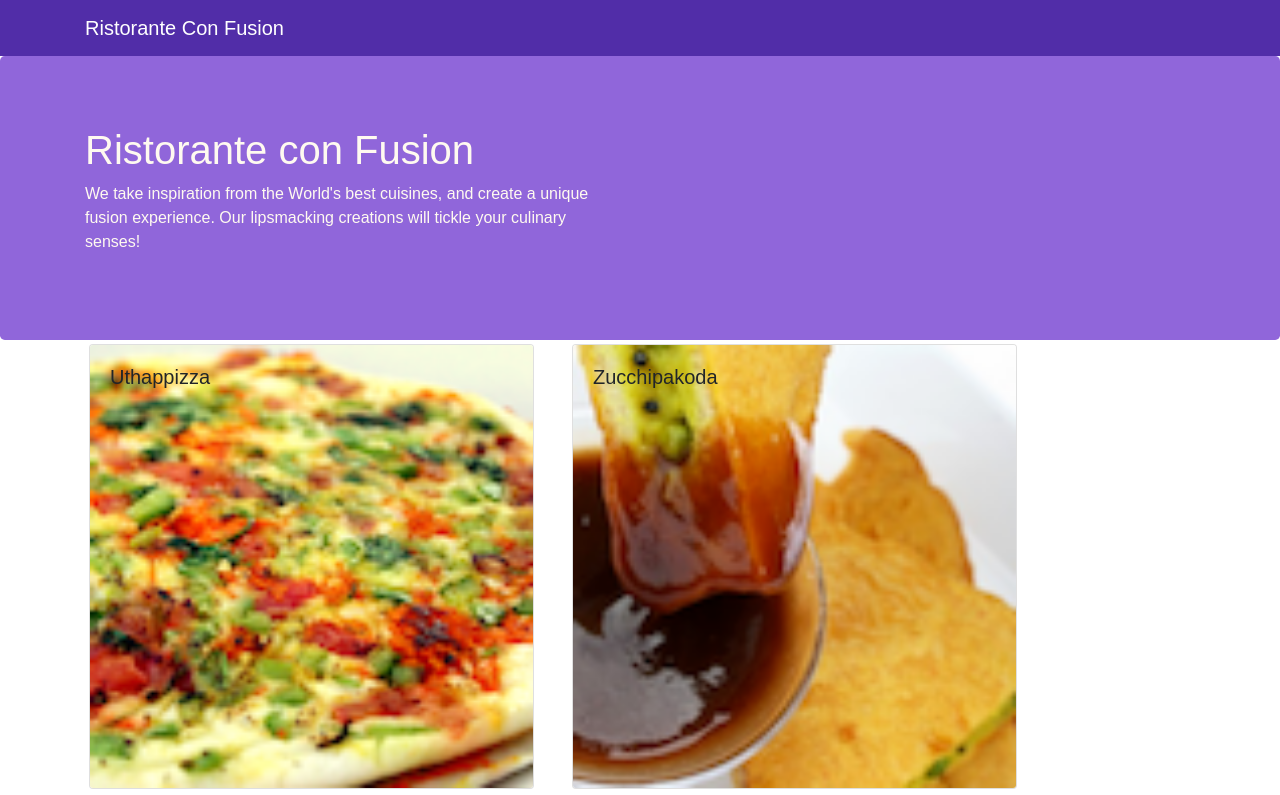
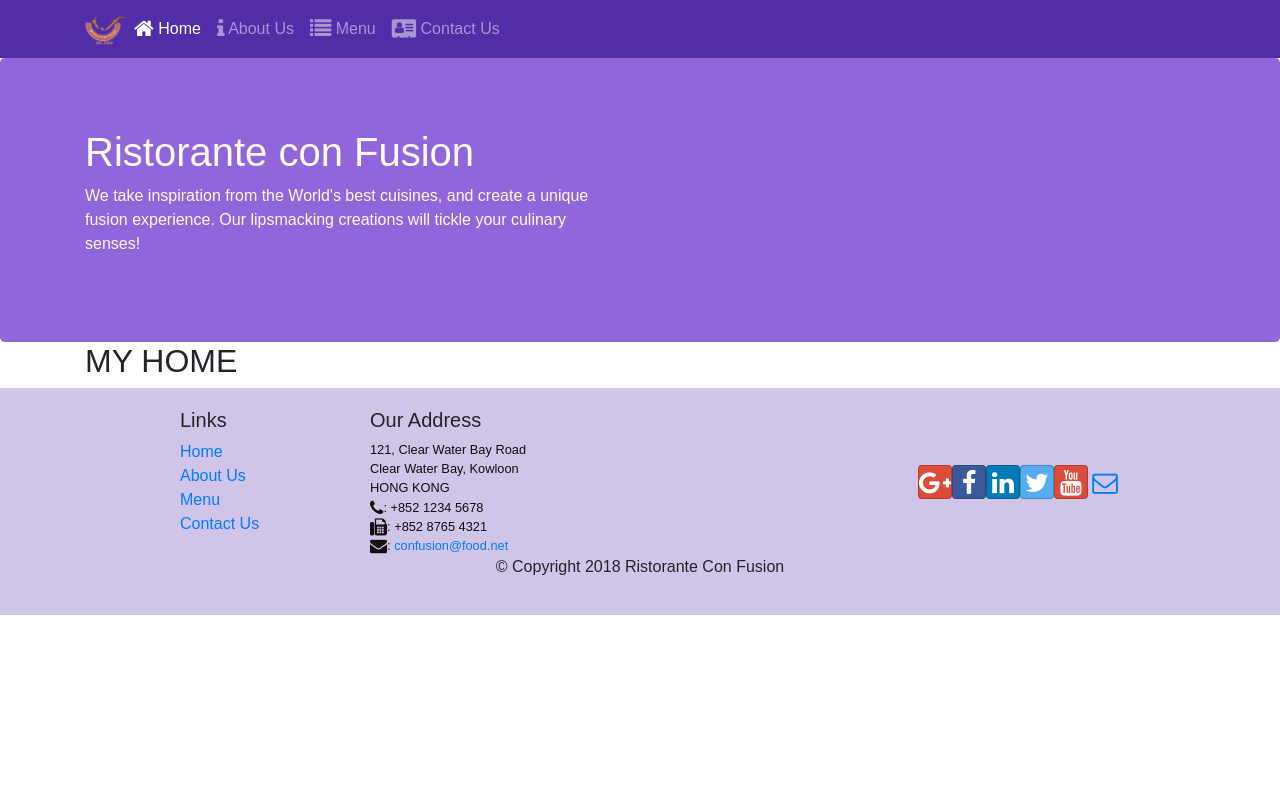
Before and after one commit to vats22/React.js-Project, a React (Create React App) app in the folder first_app/: page /home in a window 1280 px wide. Shown: the top 795 px of the page. Built offline with nearby package versions, Linux system fonts and the light colour scheme.

Commit message:
React-router-dom

```diff
--- a/first_app/package.json
+++ b/first_app/package.json
@@ -8,6 +8,7 @@
     "font-awesome": "^4.7.0",
     "react": "^16.13.1",
     "react-dom": "^16.13.1",
+    "react-router-dom": "^4.2.2",
     "react-scripts": "1.1.4",
     "reactstrap": "^5.0.0",
     "save": "^2.4.0"
--- a/first_app/src/App.js
+++ b/first_app/src/App.js
@@ -1,5 +1,6 @@
 import React, { Component } from 'react';
 import Main from './Components/MainComponent';
+import { BrowserRouter } from 'react-router-dom';
 import './App.css';
 
 class App extends Component {
@@ -7,9 +8,11 @@
 
   render() {
     return (
-      <div >
-      <Main />
-    </div>
+      <BrowserRouter>
+        <div className="App" >
+          <Main />
+        </div>
+      </BrowserRouter>
     );
   }
 }
--- a/first_app/src/Components/FooterCoponent.js
+++ b/first_app/src/Components/FooterCoponent.js
@@ -1,4 +1,5 @@
 import React from 'react';
+import { Link } from 'react-router-dom';
 
 function Footer(props) {
     return(
@@ -8,10 +9,10 @@
                 <div className="col-4 offset-1 col-sm-2">
                     <h5>Links</h5>
                     <ul className="list-unstyled">
-                        <li><a href="#">Home</a></li>
-                        <li><a href="#">About</a></li>
-                        <li><a href="#">Menu</a></li>
-                        <li><a href="contactus.html">Contact</a></li>
+                    <li><Link to='/home'>Home</Link></li>
+                        <li><Link to='/aboutus'>About Us</Link></li>
+                        <li><Link to='/menu'>Menu</Link></li>
+                        <li><Link to='/contactus'>Contact Us</Link></li>
                     </ul>
                 </div>
                 <div className="col-7 col-sm-5">
--- a/first_app/src/Components/HeaderComponent.js
+++ b/first_app/src/Components/HeaderComponent.js
@@ -1,13 +1,46 @@
 import React, { Component } from 'react';
-import { Navbar, NavbarBrand, Jumbotron } from 'reactstrap';
+import { Nav, Navbar, NavbarBrand, NavbarToggler, Collapse, NavItem, Jumbotron } from 'reactstrap';
+import { NavLink } from 'react-router-dom';
 
 class Header extends Component {
+    constructor(props) {
+        super(props);
+
+        this.toggleNav = this.toggleNav.bind(this);
+        this.state = {
+          isNavOpen: false
+        };
+      }
+
+      toggleNav() {
+        this.setState({
+          isNavOpen: !this.state.isNavOpen
+        });
+    }
+
     render() {
         return(
-    <React.Fragment>
-      <Navbar dark>
+            <div>
+                <Navbar dark expand="md">
                     <div className="container">
-            <NavbarBrand href="/">Ristorante Con Fusion</NavbarBrand>
+                        <NavbarToggler onClick={this.toggleNav} />
+                        <NavbarBrand className="mr-auto" href="/"><img src='assets/images/logo.png' height="30" width="41" alt='Ristorante Con Fusion' /></NavbarBrand>
+                        <Collapse isOpen={this.state.isNavOpen} navbar>
+                            <Nav navbar>
+                            <NavItem>
+                                <NavLink className="nav-link"  to='/home'><span className="fa fa-home fa-lg"></span> Home</NavLink>
+                            </NavItem>
+                            <NavItem>
+                                <NavLink className="nav-link" to='/aboutus'><span className="fa fa-info fa-lg"></span> About Us</NavLink>
+                            </NavItem>
+                            <NavItem>
+                                <NavLink className="nav-link"  to='/menu'><span className="fa fa-list fa-lg"></span> Menu</NavLink>
+                            </NavItem>
+                            <NavItem>
+                                <NavLink className="nav-link" to='/contactus'><span className="fa fa-address-card fa-lg"></span> Contact Us</NavLink>
+                            </NavItem>
+                            </Nav>
+                        </Collapse>
                     </div>
                 </Navbar>
                 <Jumbotron>
@@ -20,7 +53,7 @@
                         </div>
                     </div>
                 </Jumbotron>
-    </React.Fragment>
+            </div>
         );
     }
 }
--- /dev/null
+++ b/first_app/src/Components/HomeComponent.js
@@ -0,0 +1,12 @@
+import React from 'react';
+
+function Home(props){
+    return(
+        <div className="container">
+            <h2>MY HOME</h2>
+        </div>
+
+    );
+}
+
+export default Home;
--- a/first_app/src/Components/MainComponent.js
+++ b/first_app/src/Components/MainComponent.js
@@ -1,8 +1,10 @@
 import React, { Component } from 'react';
 import Menu from './MenuComponent';
+import Home from './HomeComponent';
 import Dishdetail from './DishdetaliComponent';
 import Header from './HeaderComponent';
 import Footer from './FooterCoponent';
+import { Switch, Route, Redirect } from 'react-router-dom';
 import { DISHES } from '../Shred/dishes';
 
 class Main extends Component {
@@ -11,20 +13,27 @@
 
         this.state = {
             dishes: DISHES,
-            seletedDish: null
+
         };
     }
 
-    onDishSelect(dishId) {
-        this.setState({ selectedDish: dishId });
-    }
+
 
     render() {
+
+        const HomePage= () => {
+            return(
+                <Home />
+            );
+        }
         return (
             <div>
                 <Header />
-                <Menu dishes={this.state.dishes} onClick={(dishId) => this.onDishSelect(dishId)} />
-                <Dishdetail dish={this.state.dishes.filter(dish => { return dish.id === this.state.selectedDish })[0]} />
+                <Switch>
+                    <Route path='/home' component={HomePage} />
+                    <Route exact path='/menu' component={() => <Menu dishes={this.state.dishes} />} />
+                    <Redirect to="/home" />
+                </Switch>
                 <Footer />
             </div>
 
```
Also changed, not shown: 1 other file (tests, documents, lock files or other folders). Lines whose indentation alone changed are shown as unchanged.
